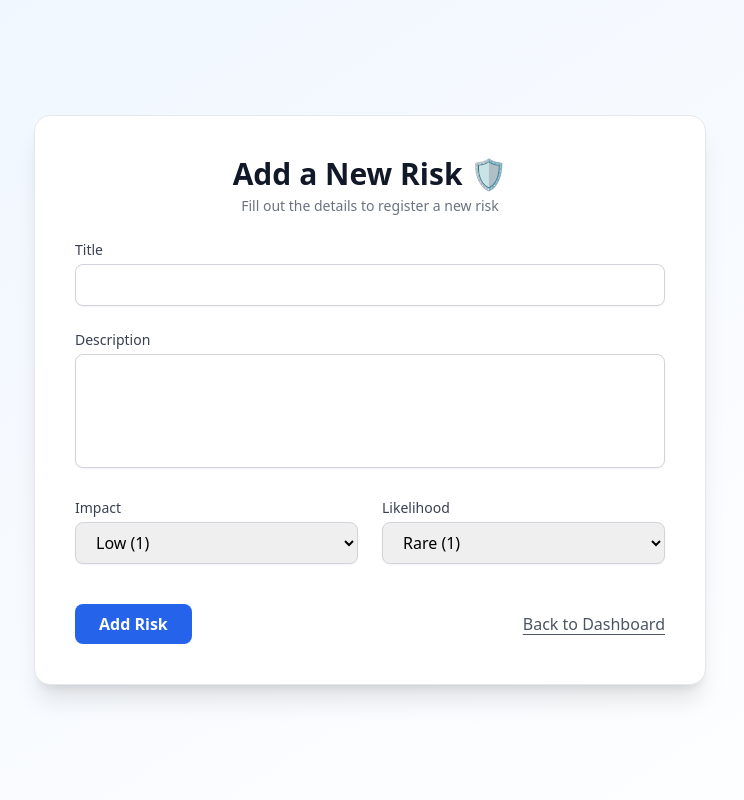
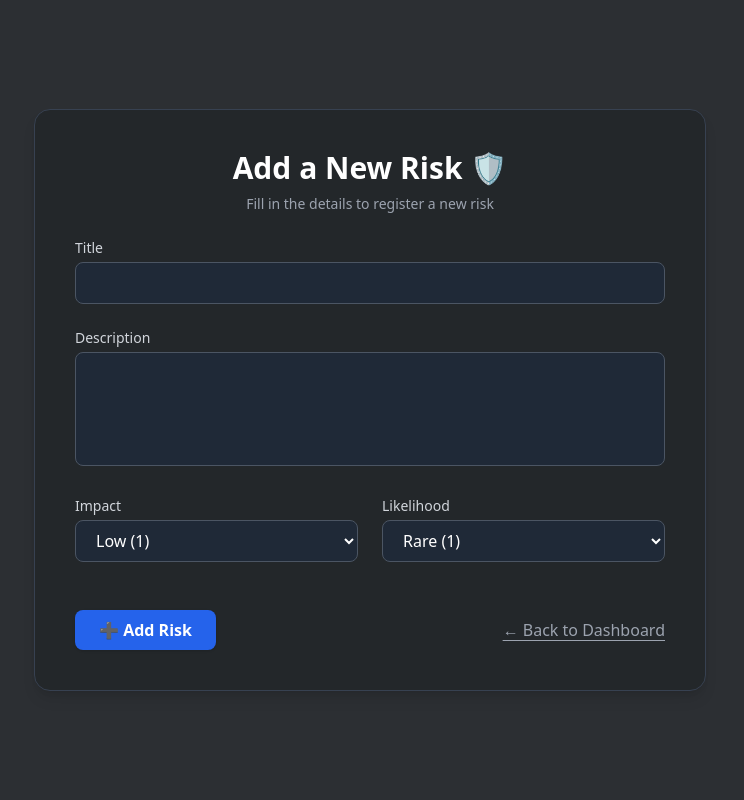
Before and after one commit to DineshBalaS/ISMS_Lite, a Flask app: page /add_risk in a window 1280 px wide. Shown: the whole page, without its empty margins (270-1014 px from the left). Run offline with Flask 3, Linux system fonts and the light colour scheme; a user stored in the database is signed in; some libraries are stand-ins or nearby versions.

Commit message:
changed the UI again

```diff
--- a/templates/add_risk.html
+++ b/templates/add_risk.html
@@ -1,4 +1,4 @@
-<!DOCTYPE html>
+<!-- <!DOCTYPE html>
 <html lang="en">
   <head>
     <meta charset="UTF-8" />
@@ -97,4 +97,88 @@
       </form>
     </div>
   </body>
+</html> -->
+
+<!DOCTYPE html>
+<html lang="en" class="dark">
+  <head>
+    <meta charset="UTF-8" />
+    <meta name="viewport" content="width=device-width, initial-scale=1.0" />
+    <title>Add Risk</title>
+    <script src="https://cdn.tailwindcss.com"></script>
+  </head>
+
+  <body class="bg-[#2C2F33] text-white min-h-screen flex items-center justify-center p-6">
+    <div class="w-full max-w-2xl bg-[#23272A] border border-gray-700 rounded-2xl shadow-lg p-8 sm:p-10">
+      <div class="text-center mb-6">
+        <h2 class="text-3xl font-bold text-white">Add a New Risk 🛡️</h2>
+        <p class="text-sm text-gray-400 mt-2">Fill in the details to register a new risk</p>
+      </div>
+
+      <form method="POST" class="space-y-6">
+        <div>
+          <label for="title" class="block text-sm font-medium text-gray-300 mb-1">Title</label>
+          <input
+            type="text"
+            name="title"
+            required
+            class="w-full bg-gray-800 border border-gray-600 rounded-lg px-4 py-2 focus:ring-2 focus:ring-blue-500 focus:outline-none text-white"
+          />
+        </div>
+
+        <div>
+          <label for="description" class="block text-sm font-medium text-gray-300 mb-1">Description</label>
+          <textarea
+            name="description"
+            required
+            rows="4"
+            class="w-full bg-gray-800 border border-gray-600 rounded-lg px-4 py-2 resize-none focus:ring-2 focus:ring-blue-500 focus:outline-none text-white"
+          ></textarea>
+        </div>
+
+        <div class="grid grid-cols-1 sm:grid-cols-2 gap-6">
+          <div>
+            <label for="impact" class="block text-sm font-medium text-gray-300 mb-1">Impact</label>
+            <select
+              name="impact"
+              required
+              class="w-full bg-gray-800 border border-gray-600 rounded-lg px-4 py-2 focus:ring-2 focus:ring-blue-500 focus:outline-none text-white"
+            >
+              <option value="1">Low (1)</option>
+              <option value="2">Medium (2)</option>
+              <option value="3">High (3)</option>
+            </select>
+          </div>
+
+          <div>
+            <label for="likelihood" class="block text-sm font-medium text-gray-300 mb-1">Likelihood</label>
+            <select
+              name="likelihood"
+              required
+              class="w-full bg-gray-800 border border-gray-600 rounded-lg px-4 py-2 focus:ring-2 focus:ring-blue-500 focus:outline-none text-white"
+            >
+              <option value="1">Rare (1)</option>
+              <option value="2">Possible (2)</option>
+              <option value="3">Likely (3)</option>
+            </select>
+          </div>
+        </div>
+
+        <div class="flex justify-between items-center pt-6">
+          <button
+            type="submit"
+            class="bg-blue-600 hover:bg-blue-500 text-white font-semibold px-6 py-2 rounded-lg transition shadow"
+          >
+            ➕ Add Risk
+          </button>
+          <a
+            href="{{ url_for('dashboard') }}"
+            class="text-gray-400 hover:text-white font-medium underline underline-offset-4 transition"
+          >
+            ← Back to Dashboard
+          </a>
+        </div>
+      </form>
+    </div>
+  </body>
 </html>
```
